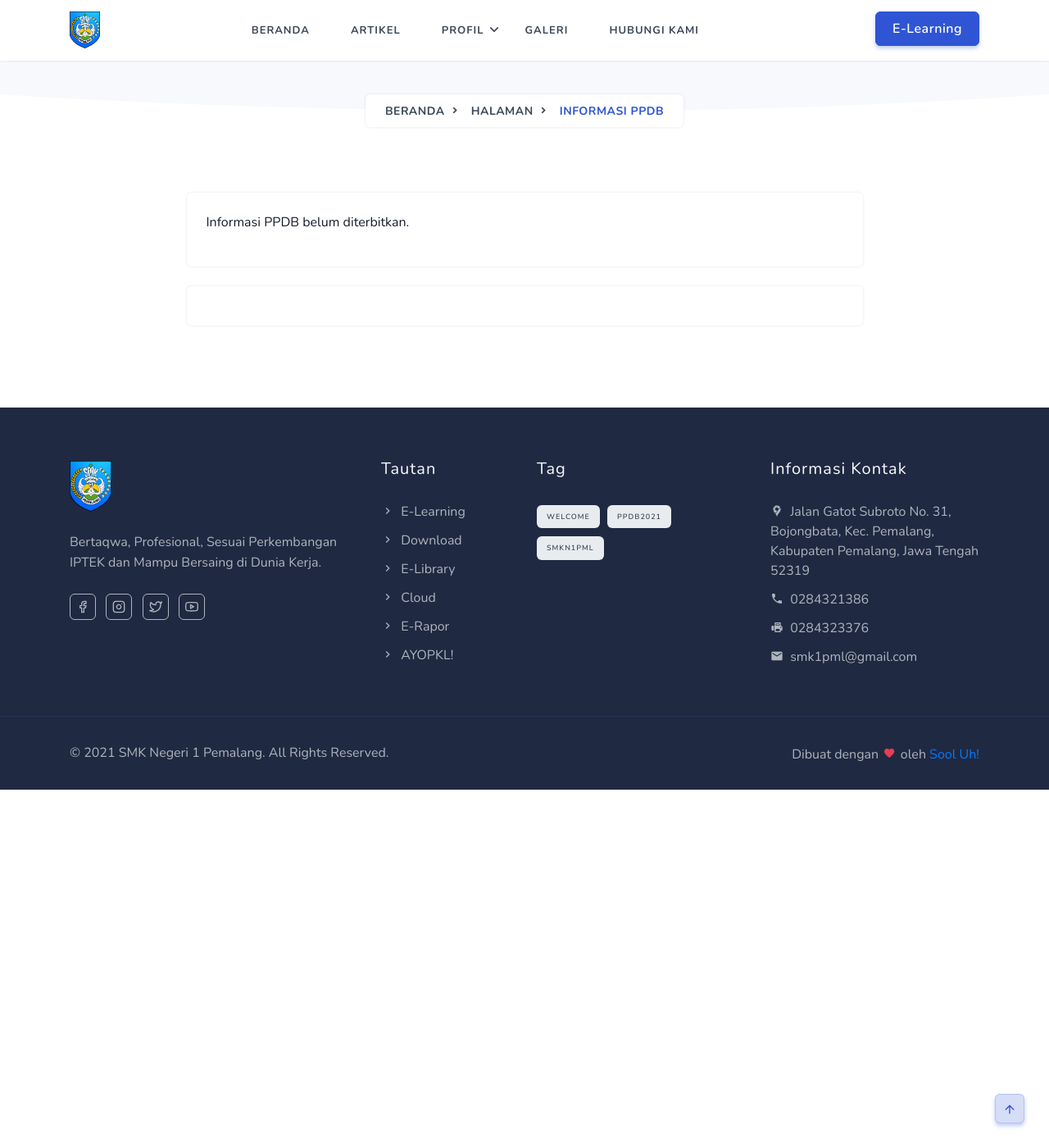
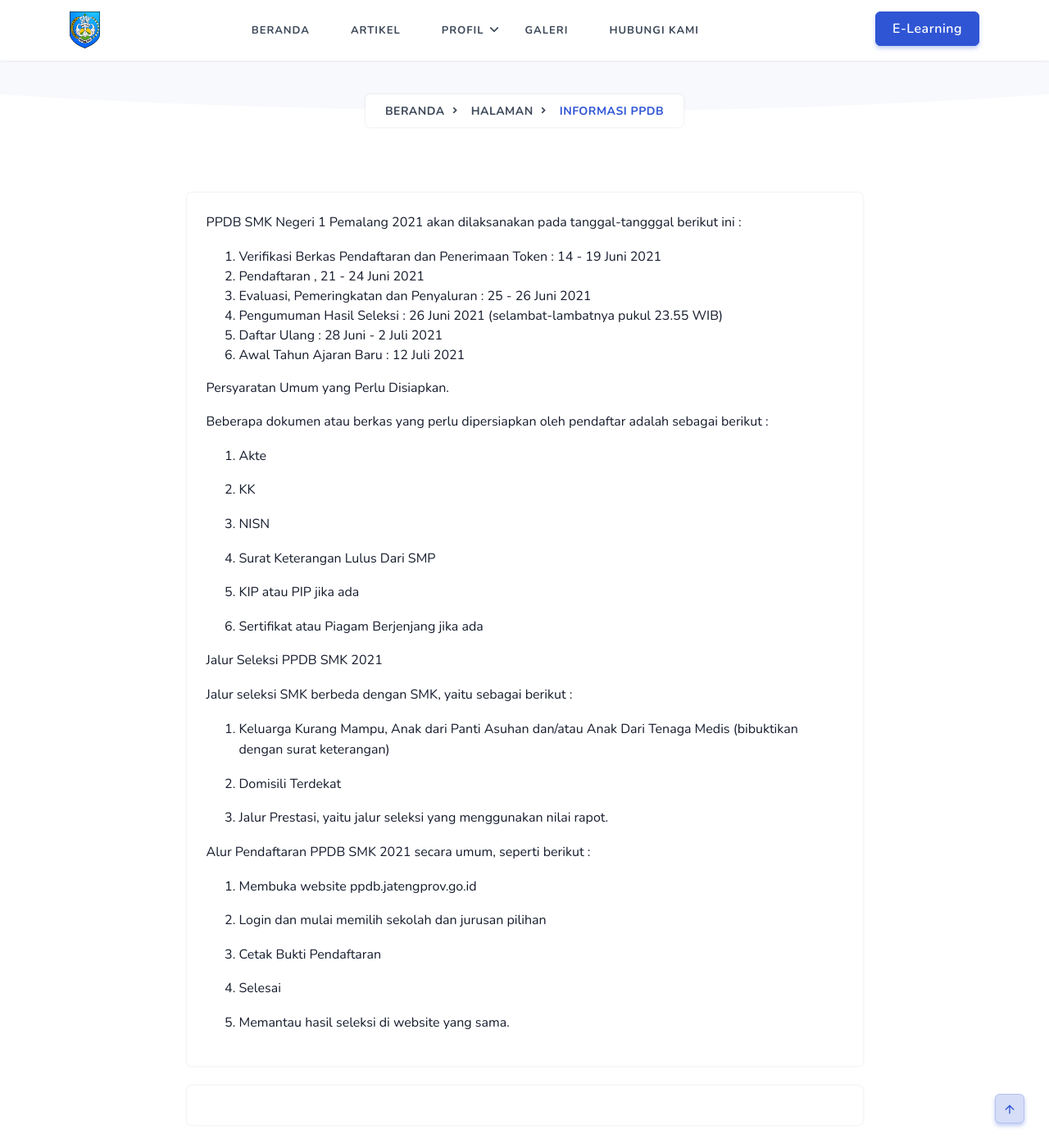
Before and after one commit to smkn1pml/website, a Jekyll site: the page built from _pages/ppdb.md, in a window 1280 px wide and 1400 px high, scrolled down 294 px. Shown: the whole window at 82% size. Built offline with Jekyll 4.4.1, drawn with Linux system fonts in a browser that asks for light colours; comment, search, counter and statistics services are not loaded.

Commit message:
Update Halaman “ppdb”

```diff
--- a/_pages/ppdb.md
+++ b/_pages/ppdb.md
@@ -1,6 +1,57 @@
 ---
 title: Informasi PPDB
+slug: ppdb2021
 date: 2021-01-18T05:42:54.766Z
-slug: ppdb
 ---
-Informasi PPDB belum diterbitkan.
+PPDB SMK Negeri 1 Pemalang 2021 akan dilaksanakan pada tanggal-tangggal berikut ini :
+
+1. Verifikasi Berkas Pendaftaran dan Penerimaan Token : 14 - 19 Juni 2021
+2. Pendaftaran , 21 - 24 Juni 2021
+3. Evaluasi, Pemeringkatan dan Penyaluran : 25 - 26 Juni 2021
+4. Pengumuman Hasil Seleksi : 26 Juni 2021 (selambat-lambatnya pukul 23.55 WIB)
+5. Daftar Ulang : 28 Juni - 2 Juli 2021
+6. Awal Tahun Ajaran Baru : 12 Juli 2021
+
+
+
+Persyaratan Umum yang Perlu Disiapkan.
+
+Beberapa dokumen atau berkas yang perlu dipersiapkan oleh pendaftar adalah sebagai berikut :
+
+1. Akte
+
+2. KK
+
+3. NISN
+
+4. Surat Keterangan Lulus Dari SMP
+
+5. KIP atau PIP jika ada
+
+6. Sertifikat atau Piagam Berjenjang jika ada
+
+
+
+Jalur Seleksi PPDB SMK 2021
+
+Jalur seleksi SMK berbeda dengan SMK, yaitu sebagai berikut :
+
+1. Keluarga Kurang Mampu, Anak dari Panti Asuhan dan/atau Anak Dari Tenaga Medis (bibuktikan dengan surat keterangan)
+
+2. Domisili Terdekat
+
+3. Jalur Prestasi, yaitu jalur seleksi yang menggunakan nilai rapot.
+
+
+
+Alur Pendaftaran PPDB SMK 2021 secara umum, seperti berikut :
+
+1. Membuka website ppdb.jatengprov.go.id
+
+2. Login dan mulai memilih sekolah dan jurusan pilihan
+
+3. Cetak Bukti Pendaftaran
+
+4. Selesai
+
+5. Memantau hasil seleksi di website yang sama.
```
